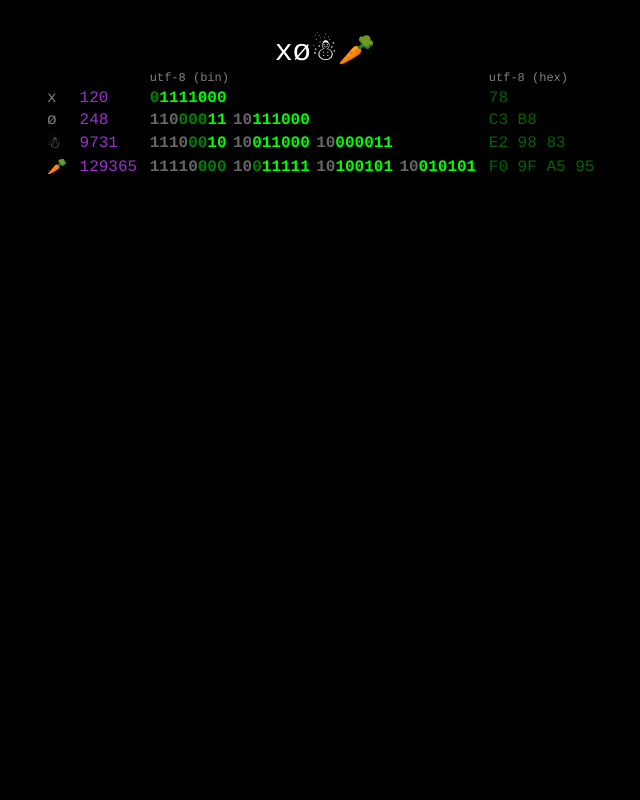
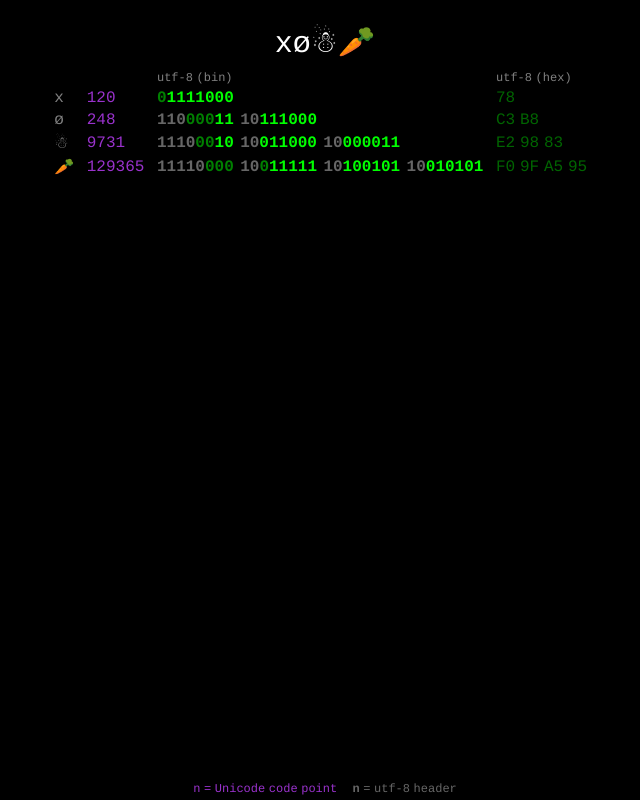
Before and after one commit to davidxcheng/utf-8-illustrator, a plain HTML site: page docs/index.html in a window 1280 px wide. Shown: the whole page, without its empty margins (315-955 px from the left). Drawn offline with Linux system fonts and the light colour scheme.

Commit message:
Add legend for colors

```diff
--- a/docs/css/style.css
+++ b/docs/css/style.css
@@ -2,7 +2,8 @@ body {
   background: black;
   font-family: courier;
   text-align: center;
-  margin: 32px 0;
+  margin: 24px 0;
+  -webkit-font-smoothing: antialiased;
 }
 
 input[type=text] {
@@ -16,7 +17,7 @@ input[type=text] {
 }
 
 table.center {
-  margin: 0 auto;
+  margin: 8px auto;
 }
 
 th {
@@ -26,6 +27,7 @@ th {
   padding-right: 1ch;
   text-align: left;
   white-space: nowrap;
+  word-spacing: -.5ch;
 }
 
 .hide {
@@ -36,7 +38,6 @@ th {
   font-size: 16px;
   padding-right: 1ch;
   text-align: left;
-  -webkit-font-smoothing: antialiased;
 }
 
 .char {
@@ -50,6 +51,7 @@ th {
 .hex {
   color: darkgreen;
   white-space: nowrap;
+  word-spacing: -.5ch;
 }
 
 .octet {
@@ -61,10 +63,25 @@ th {
   margin-left: 0;
 }
 
-.octet .header {
+.header {
   color: rgba(255, 255, 255, .4);
 }
 
 .insignificant {
   opacity: .5;
 }
+
+#legend {
+  position: absolute;
+  bottom: 0;
+  left: 0;
+  right: 0;
+  padding: 4px;
+  font-size: 12px;
+}
+
+#legend > span {
+  margin: 0 4px;
+  white-space: nowrap;
+  word-spacing: -.5ch;
+}
--- a/docs/index.html
+++ b/docs/index.html
@@ -22,6 +22,10 @@
 
         </tbody>
     </table>
+    <div id="legend">
+        <span class="dec">n = Unicode code point</span>
+        <span class="header"><b>n</b> = utf-8 header</span>
+    </div>
     <script type="module" src="js/app.js"></script>
 </body>
 </html>
--- a/docs/js/app.js
+++ b/docs/js/app.js
@@ -7,6 +7,7 @@ import octetsToHex from "./octetsToHex.js";
 var elInput = document.getElementById("txtInput");
 var elHeaders = document.getElementById("headers");
 var elOutput = document.getElementById("output");
+var elLegend = document.getElementById("legend");
 
 elInput.addEventListener("input", e => {
   elOutput.innerHTML = "";
@@ -14,9 +15,13 @@ elInput.addEventListener("input", e => {
   var text = e.target.value;
   window.location.hash = encodeURI(text);
 
-  text.length
-    ? elHeaders.classList.remove("hide")
-    : elHeaders.classList.add("hide");
+  if (text.length === 0) {
+    elHeaders.classList.add("hide");
+    elLegend.classList.add("hide");
+  } else {
+    elHeaders.classList.remove("hide");
+    elLegend.classList.remove("hide");
+  }
 
   for(var char of text) {
     let codePoint = char.codePointAt(0);
@@ -38,6 +43,7 @@ elInput.addEventListener("input", e => {
 window.addEventListener("load", () => {
   elInput.value = window.location.hash.length
     ? decodeURI(window.location.hash.slice(1))
+    // Default input (x, o, snowman, carrot)
     : decodeURI("x%C3%B8%E2%98%83%F0%9F%A5%95");
 
   // Trigger the input event
```
